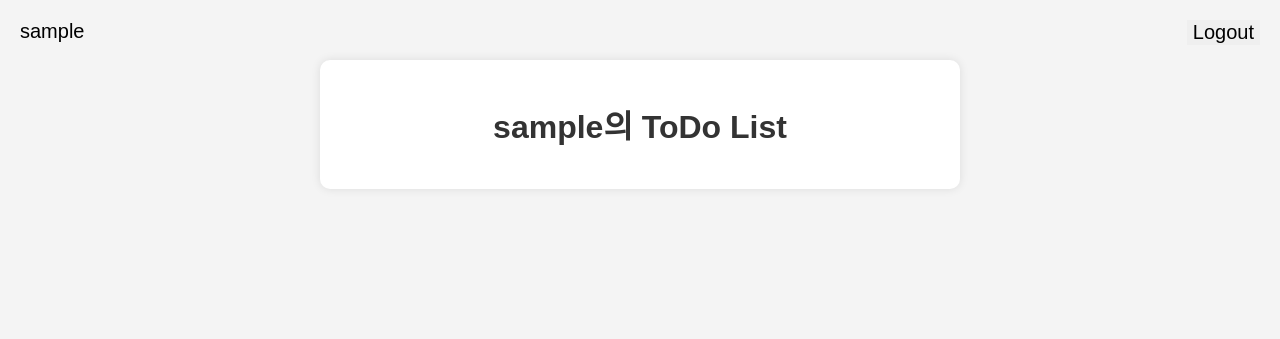
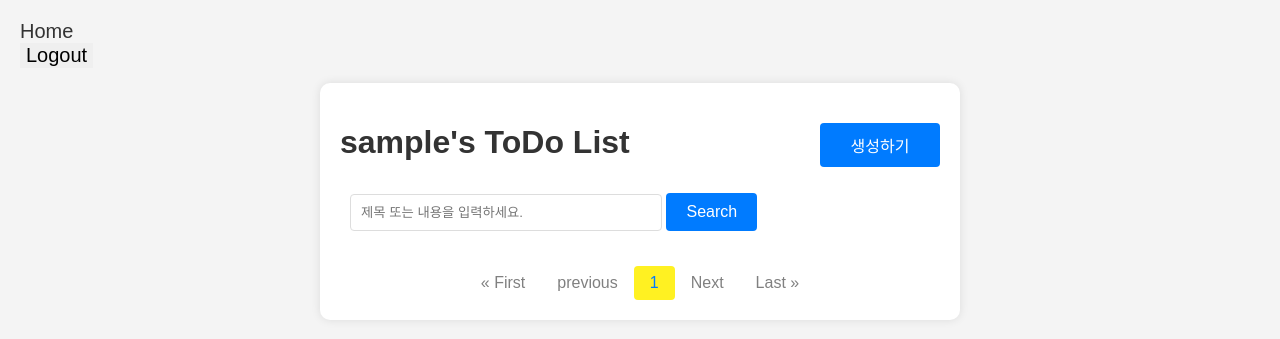
Before and after one commit to han-son-03/Django_assignment, a Django app: page /todo/ in a window 1280 px wide. Shown: the top 339 px of the page. Run offline with Django 5.2, Linux system fonts and the light colour scheme; the visitor is signed in with stand-in values (Sample User, id 1); data that the repository does not hold is empty.

Commit message:
html todo_create, todo_inf, todo_list 수정

```diff
--- a/todo/templates/todo_list.html
+++ b/todo/templates/todo_list.html
@@ -1,8 +1,5 @@
-<!DOCTYPE html>
-<html lang="en">
-<head>
-    <meta charset="UTF-8">
-    <title>To Do List</title>
+{% extends 'todo/base.html' %}
+{% block content %}
 <style>
     body {
         font-family: Arial, sans-serif;
@@ -40,37 +37,122 @@
         text-decoration: none;
         color: #333;
     }
+    /* 버튼 스타일 */
+    .create-button {
+        background-color: #007bff;
+        color: white;
+        border: none;
+        margin-top: 20px;
+        padding: 10px 20px;
+        border-radius: 4px;
+        cursor: pointer;
+        width: 20%;
+        height: 20%;
+        font-size: 16px;
+    }
+
+    .create-button:hover {
+        background-color: #0056b3;
+    }
+    /* 페이지네이션 스타일 */
+    .pagination {
+        display: flex;
+        justify-content: center;
+        margin-top: 20px;
+    }
+    .pagination a, .pagination span {
+        color: #007bff;
+        padding: 8px 16px;
+        text-decoration: none;
+        transition: background-color .3s;
+    }
+    .pagination p {
+        color: gray;
+        padding: 8px 16px;
+        text-decoration: none;
+        transition: background-color .3s;
+        margin: 0;
+    }
+    .pagination p:hover {
+        background-color: #ddd;
+        border-radius: 5px;
+        cursor: not-allowed;
+    }
+    .pagination a.active {
+        background-color: #007bff;
+        color: white;
+        border-radius: 5px;
+    }
+    .pagination a:hover:not(.active) {
+        background-color: #ddd;
+        border-radius: 5px;
+    }
+    /* 입력 필드 스타일 */
+    input[type="text"] {
+        width: 50%;
+        padding: 10px;
+        border: 1px solid #ddd;
+        border-radius: 4px;
+        margin-bottom: 15px;
+    }
+    /* 버튼 스타일 */
+    .search-button {
+        background-color: #007bff;
+        color: white;
+        border: none;
+        padding: 10px 20px;
+        border-radius: 4px;
+        cursor: pointer;
+        font-size: 16px;
+    }
+
+    .search-button:hover {
+        background-color: #0056b3;
+    }
 </style>
-</head>
-<body>
-    <nav>
-        {% if request.user.is_authenticated %}
-            <div style="text-align: right; font-size: 20px; display: flex; justify-content: space-between">
-                {{ request.user.username }}
-                <form action="{% url 'logout' %}" method="POST" >
-                    {% csrf_token %}
-                    <button type=submit style="border: 0; font-size: 20px">Logout</button>
-                </form>
-            </div>
-        {% else %}
-            <div style="display: flex; justify-content: right; font-size: 20px;">
-                <a href="{% url 'signup' %}" style="margin-right: 10px">SignUp</a>
-                <a href="{% url 'login' %}">Login</a>
-            </div>
-        {% endif %}
-    </nav>
 <div class="container" style="margin-top: 15px">
     {% if request.user.is_authenticated %}
-                <h1>{{ request.user.username }}의 ToDo List</h1>
+    <div style="display: flex; justify-content: space-between">
+        <h1>{{ request.user.username }}'s ToDo List</h1>
+        <button class="create-button" onclick="location.href='{% url 'todo_create' %}'">생성하기</button>
+    </div>
+    <form method="post" style="margin: 10px">
+        <input type="text" placeholder="제목 또는 내용을 입력하세요.">
+        <button class="search-button">Search</button>
+    </form>
     <ul>
-                {% for todo in data %}
+    {% for todo in page_obj.object_list %}
         <li><a href="{% url 'todo_info' todo.id %}">{{ todo.title }}</a></li>
     {% endfor %}
     </ul>
+    {# pagination #}
+    <div class="pagination">
+        {% if page_obj.has_previous %}
+            <a href="?page=1">&laquo; First</a>
+            <a href="?page={{ page_obj.previous_page_number }}">previous</a>
         {% else %}
-                <h1>회원가입 또는 로그인을 진행해 주세요</h1>
+            <p>&laquo; First</p>
+            <p>previous</p>
         {% endif %}
-{#            <h1>Todo List</h1>#}
+        {% for num in page_obj.paginator.page_range %}
+            {% if num > page_obj.number|add:-3 and num < page_obj.number|add:3 %}
+                {% if num == page_obj.number %}
+                <span class="active" style="border-radius: 4px; background-color: #fff122">{{ num }}</span>
+                {% else %}
+                    <a href="?page={{ num }}">{{ num }}</a>
+                {% endif %}
+            {% endif %}
+        {% endfor %}
+
+        {% if page_obj.has_next %}
+            <a href="?page={{ page_obj.next_page_number }}">Next</a>
+            <a href="?page={{ page_obj.paginator.num_pages }}">Last &raquo;</a>
+        {% else %}
+            <p>Next</p>
+            <p>Last &raquo;</p>
+        {% endif %}
     </div>
-</body>
-</html>
+    {% endif %}
+</div>
+
+{% endblock %}
```
Also changed, not shown: todo/templates/todo/todo_create.html (added, +84 -0 lines), todo/templates/todo_info.html (+36 -11 lines). Lines whose indentation alone changed are shown as unchanged.
